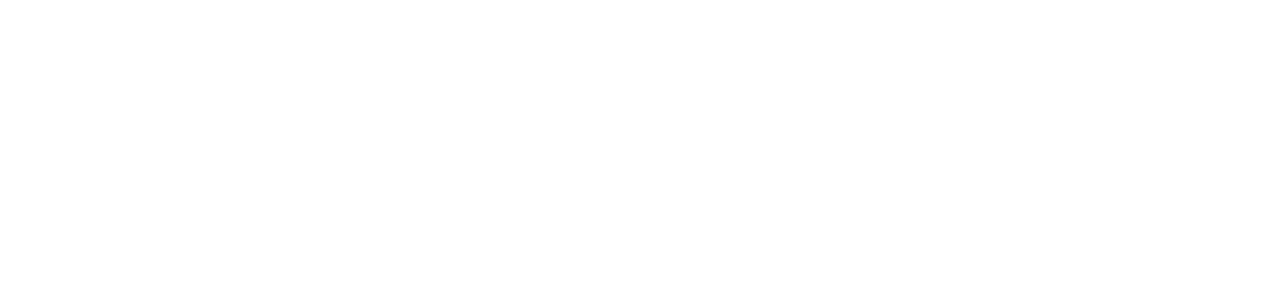
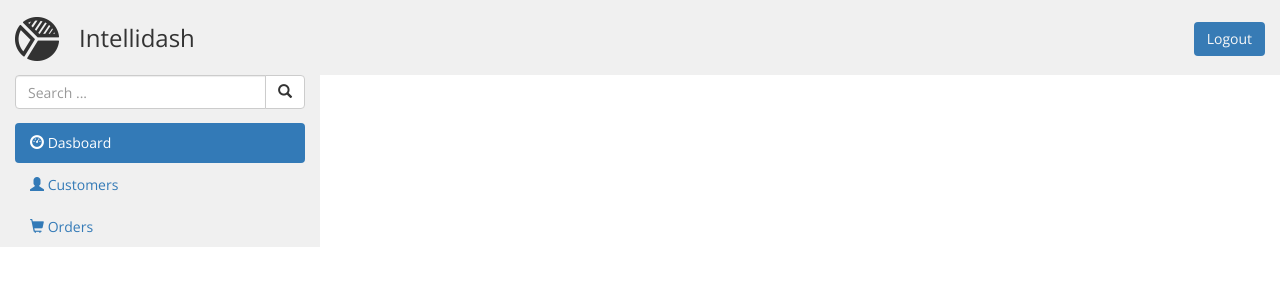
Before and after one commit to mgalusky/intellidash, a plain HTML site: page index.html in a window 1280 px wide. Drawn offline with nearby package versions, Linux system fonts and the light colour scheme; files that its build step writes are made by us from their sources.

Commit message:
header, basic nav

```diff
--- a/assets/css/style.css
+++ b/assets/css/style.css
@@ -1 +1,47 @@
 /* Scratch, you say? */
+body{
+  /*margin:0;*/
+  font-family:'Open Sans', sans-serif;
+  font-weight:300;
+}
+.blue {
+  background-color: rgb(55, 123, 181);
+}
+.green{
+  background-color: rgb(84, 151, 115)
+}
+.gray-dk{
+  background-color: rgb(255, 255, 255);
+}
+.gray-md{
+  background-color: rgb(240, 240, 240);
+}
+.gray-lt{
+  background-color: rgb(248, 248, 248);
+}
+.primary-text{
+  color: rgb(255, 255, 255);
+}
+.secondary-text{
+  color: rgb(248, 248, 248);
+}
+
+header{
+  height:75px;
+  line-height:75px;
+}
+
+header .logo{
+  float:left;
+}
+header .logo img{
+  vertical-align:middle;
+}
+header .text{
+  float:left;
+  margin-left:20px;
+  font-size:24px;
+}
+nav{
+  float:right;
+}
--- a/index.html
+++ b/index.html
@@ -2,12 +2,54 @@
 <html>
   <head>
     <title>Intellidash</title>
-    <!-- We should put some meta tags here, right? -->
+    <meta charset="UTF-8">
+    <meta rel="description" content="Business Intelligence Dashboard">
+    <meta rel="keywords" content="e-commerce, analytics, business, intelligence">
+    <meta rel="author" content="Melissa Galusky">
+    <meta name="viewport" content="width=device-width, initial-scale=1, user-scalable=no">
+    <link href="https://fonts.googleapis.com/css?family=Open+Sans:400,300" rel="stylesheet" type='text/css'>
     <link rel="stylesheet" href="assets/css/bootstrap.css">
     <link rel="stylesheet" href="assets/css/style.css">
   </head>
 
   <body>
+    <header class="container-fluid gray-md">
+
+      <div class="logo">
+        <img src="assets/images/icon.png" alt="Intellidash logo">
+      </div>
+      <div class="text">
+        Intellidash
+      </div>
+
+      <nav>
+        <button type="button" class="btn logout blue secondary-text">
+          Logout
+        </button>
+      </nav>
+
+    </header>
+
+    <main class="container-fluid">
+      <div class="row">
+        <div class="col-xs-12 col-sm-3 gray-md">
+      <!-- SEARCH BAR -->
+          <div class="input-group">
+            <input type="text" class="form-control" placeholder="Search ...">
+            <span class="input-group-btn">
+              <button class="btn btn-default" type="button"><span class="glyphicon glyphicon-search"></span>
+              </button>
+            </span>
+          </div>
+      <!-- NAVIGATION -->
+          <ul class="nav nav-pills nav-stacked">
+            <li role="presentation" class="active"><a href="#"><span class="glyphicon glyphicon-dashboard"></span> Dasboard</a></li>
+            <li role="presentation"><a href="#"><span class="glyphicon glyphicon-user"></span> Customers</a></li>
+            <li role="presentation"><a href="#"><span class="glyphicon glyphicon-shopping-cart"></span> Orders</a></li>
+          </ul>
+        </div>
+      </div>
+    </main>
 
   </body>
 </html>
```
Also changed, not shown: assets/css/bootstrap.css (renamed from assets/css/bootstrap.min.css).
